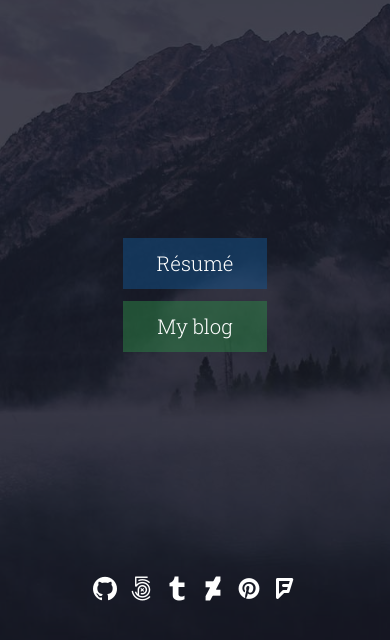
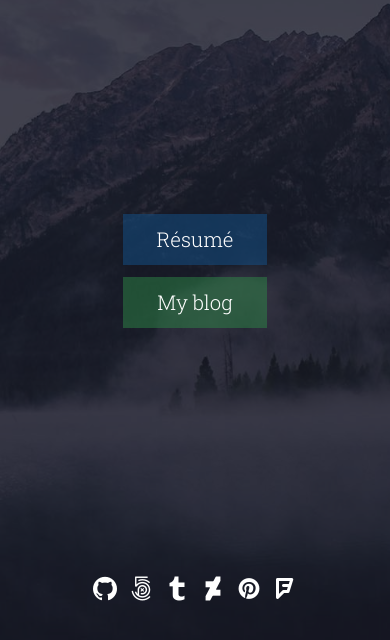
Before and after one commit to rigaspapas/rigaspapas.com, a PHP site: page / in a window 390 px wide. Shown: the part 184-824 px from the top of the page. Run offline with PHP 8.4, Linux system fonts and the light colour scheme; style sheets or scripts are compiled from the project's sources; some web fonts are replaced.

Commit message:
Improve mobile responsiveness

```diff
--- a/src/less/style.less
+++ b/src/less/style.less
@@ -2,7 +2,7 @@
   LESS FUNCTIONS
 *********************/
 @font-family: 'Roboto Slab', serif;
-@font-family-header: -apple-system, 'Segoe UI', Arial, sans-serif;
+@font-family-header: -apple-system, BlinkMacSystemFont, 'Segoe UI', Arial, sans-serif;
 
 .transition( @time ) {
   -webkit-transition: ~'all @{time}s ease-out';
@@ -242,7 +242,7 @@ footer {
     display: block;
     margin: 1rem auto;
   }
-  section {
+  .links {
     margin-top: -3rem;
   }
 }
@@ -250,3 +250,8 @@ footer {
 @media screen and (max-width:400px){
   html { font-size: 75%; }
 }
+
+@media screen and (max-height:440px){
+  html { font-size: 70%; }
+  #content { margin: 2rem; }
+}
```
